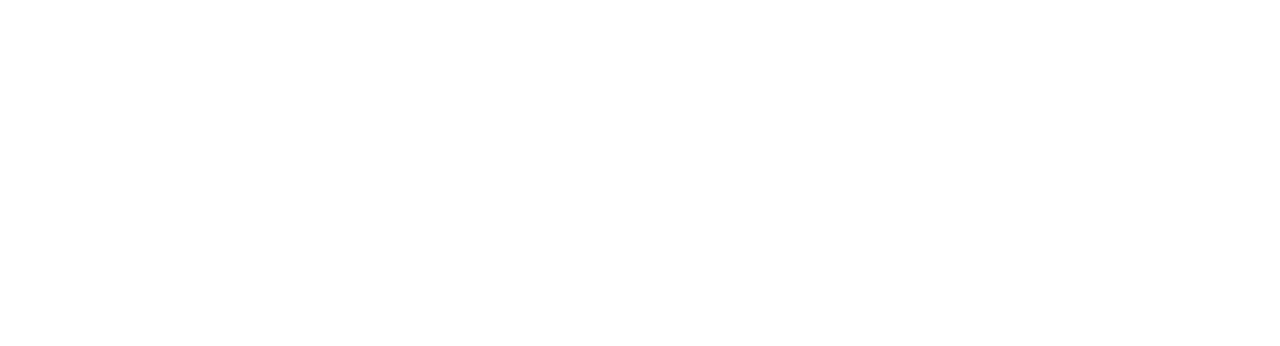
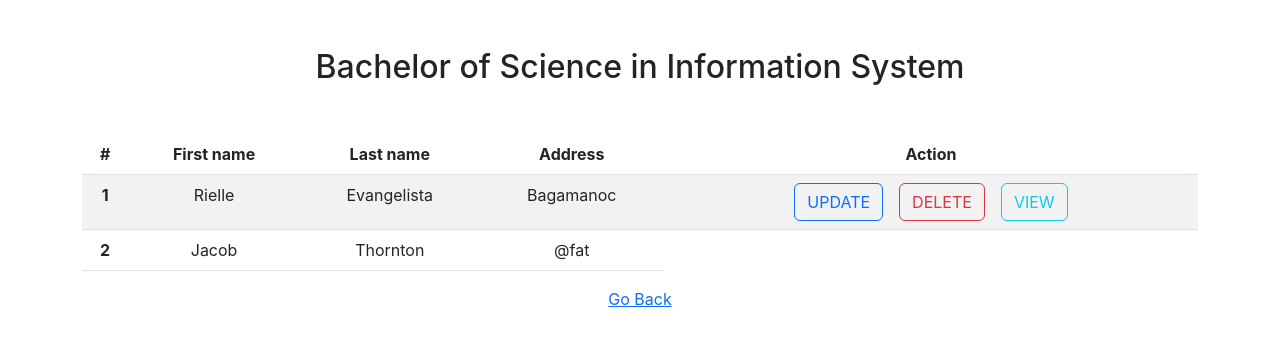
Before and after one commit to KingNelx/Client-2x, a React (Create React App) app: page /bsis2 in a window 1280 px wide. Shown: the top 346 px of the page. Built offline with nearby package versions, Linux system fonts and the light colour scheme.

Commit message:
added bsis links

```diff
--- a/src/Admin/AdminDashB.jsx
+++ b/src/Admin/AdminDashB.jsx
@@ -28,7 +28,7 @@
                             }} />
                             <div class="card-body">
                                 <h5 class="card-title">BSIS 2nd Year </h5>
-                                <Link class="btn btn-primary">Select</Link>
+                                <Link to="/bsis2" class="btn btn-primary">Select</Link>
                             </div>
                         </div>
                     </div>
--- a/src/BSIS/Bsis1.jsx
+++ b/src/BSIS/Bsis1.jsx
@@ -1,6 +1,9 @@
+import { Link } from "react-router-dom"
+
 const Bsis1 = () => {
     return (
-        <div className="container">
+        <div className="container text-center mt-5">
+            <h2 className="mb-5">Bachelor of Science in Information System</h2>
             <table class="table table-striped">
                 <thead>
                     <tr>
@@ -14,12 +17,13 @@
                 <tbody>
                     <tr>
                         <th scope="row">1</th>
-                        <td>Jonel</td>
-                        <td>Tapia</td>
-                        <td>Bato</td>
+                        <td>Rielle</td>
+                        <td>Evangelista</td>
+                        <td>Bagamanoc</td>
                         <td>
-                            <button type="button" class="btn btn-outline-primary">Primary</button>
-                            <button type="button" class="btn btn-outline-danger">Danger</button>
+                            <button type="button" class="btn btn-outline-primary mx-2">UPDATE</button>
+                            <button type="button" class="btn btn-outline-danger mx-2">DELETE</button>
+                            <button type="button" class="btn btn-outline-info mx-2">VIEW</button>
                         </td>
                     </tr>
                     <tr>
@@ -30,6 +34,7 @@
                     </tr>
                 </tbody>
             </table>
+            <Link to="/adminHome">Go Back</Link>
         </div>
     );
 }
--- a/src/BSIS/Bsis2.jsx
+++ b/src/BSIS/Bsis2.jsx
@@ -1,9 +1,42 @@
+import { Link } from "react-router-dom"
+
 const Bsis2 = () => {
     return (
-        <div className="container">
-
+        <div className="container text-center mt-5">
+            <h2 className="mb-5">Bachelor of Science in Information System</h2>
+            <table class="table table-striped">
+                <thead>
+                    <tr>
+                        <th scope="col">#</th>
+                        <th scope="col">First name</th>
+                        <th scope="col">Last name</th>
+                        <th scope="col">Address</th>
+                        <th scope="col">Action</th>
+                    </tr>
+                </thead>
+                <tbody>
+                    <tr>
+                        <th scope="row">1</th>
+                        <td>Rielle</td>
+                        <td>Evangelista</td>
+                        <td>Bagamanoc</td>
+                        <td>
+                            <button type="button" class="btn btn-outline-primary mx-2">UPDATE</button>
+                            <button type="button" class="btn btn-outline-danger mx-2">DELETE</button>
+                            <button type="button" class="btn btn-outline-info mx-2">VIEW</button>
+                        </td>
+                    </tr>
+                    <tr>
+                        <th scope="row">2</th>
+                        <td>Jacob</td>
+                        <td>Thornton</td>
+                        <td>@fat</td>
+                    </tr>
+                </tbody>
+            </table>
+            <Link to="/adminHome">Go Back</Link>
         </div>
-     );
+    );
 }
 
 export default Bsis2;
```
